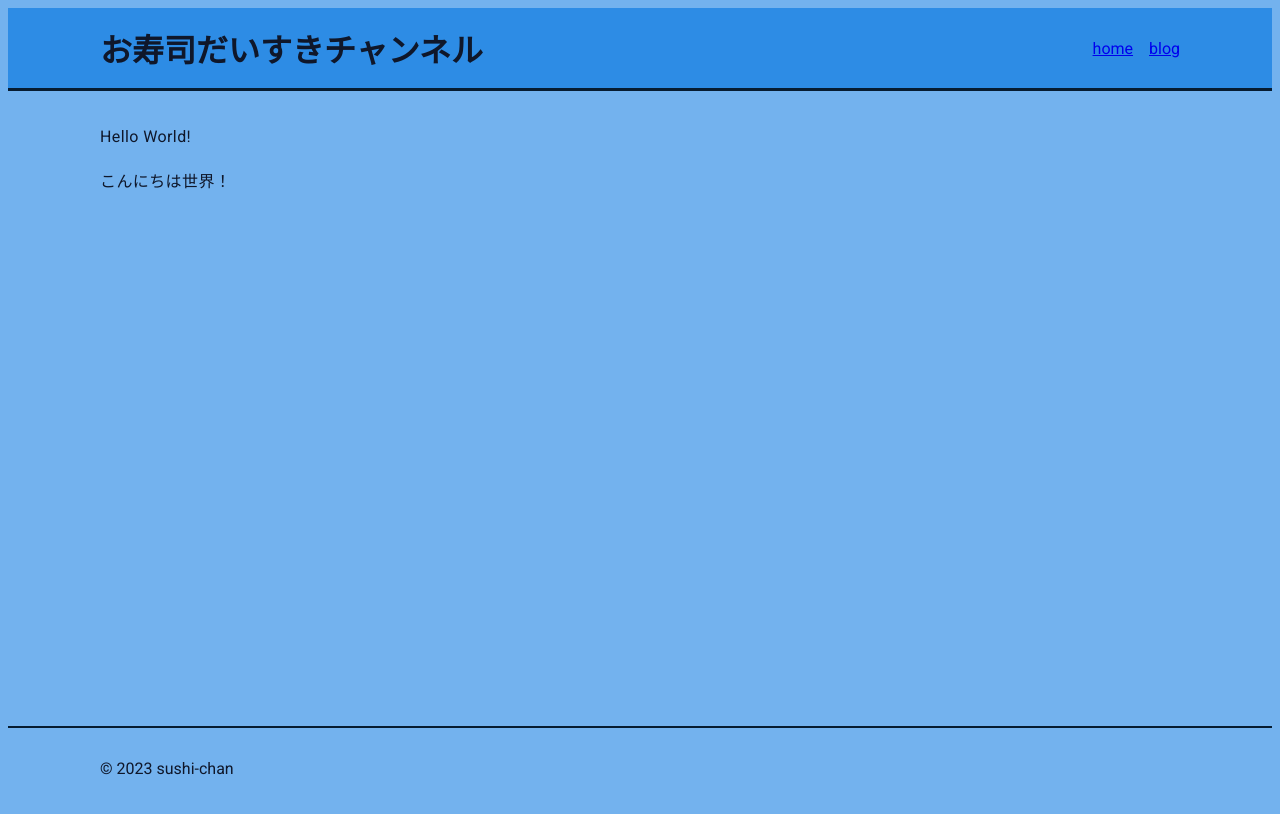
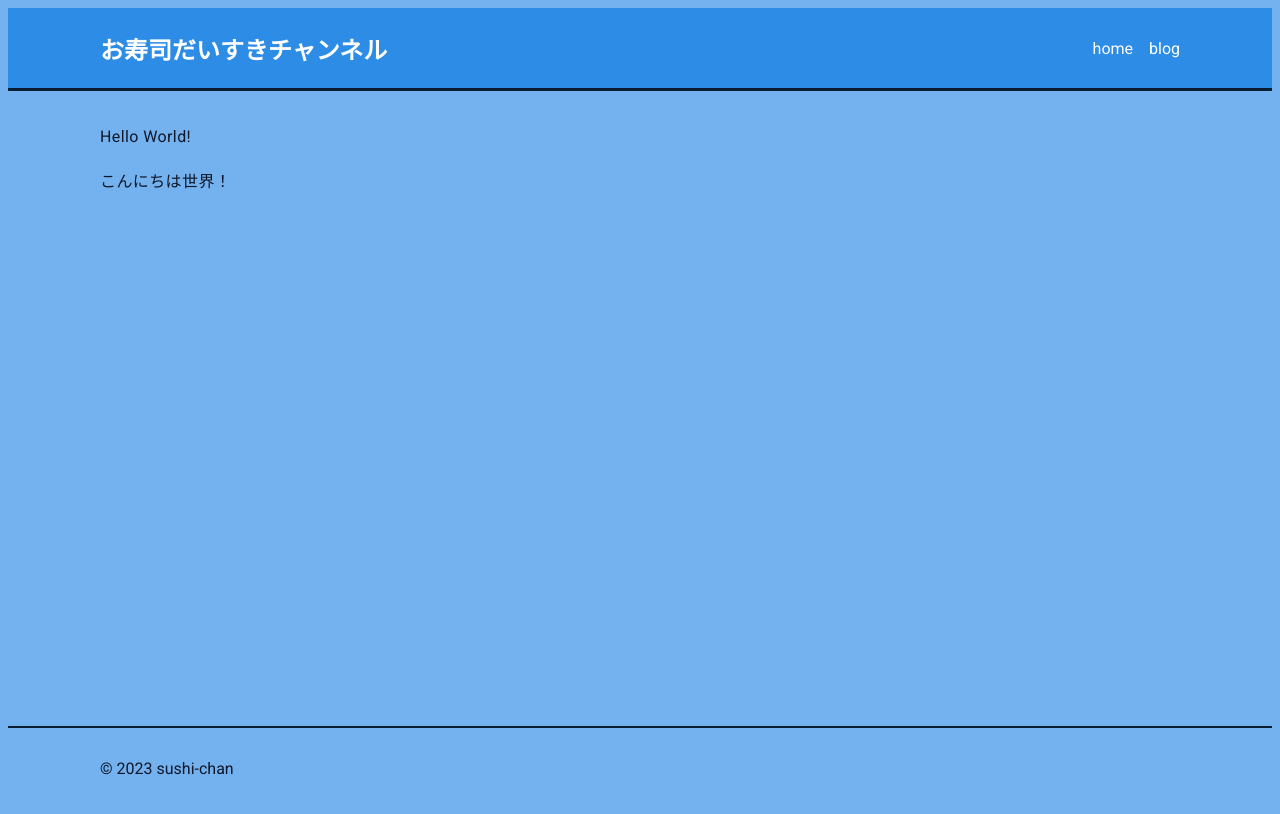
Before and after one commit to sushichan044/old.sushichan.live, a Next.js app: page / in a window 1280 px wide. Built offline with nearby package versions, Linux system fonts and the light colour scheme.

Commit message:
set link style in header

```diff
--- a/components/layout/header.module.scss
+++ b/components/layout/header.module.scss
@@ -1,3 +1,5 @@
+@use "/styles/mixins" as mix;
+
 $footer-height: 80px;
 
 .container {
@@ -16,9 +18,17 @@ $footer-height: 80px;
   max-width: 1080px;
   height: 100%;
   margin-inline: auto;
+
+  a {
+    color: #fff;
+    text-decoration: none;
+  }
 }
 
 .title {
-  font-size: 2rem;
+  font-size: 1rem;
   font-weight: 700;
+  @include mix.mq("md", min) {
+    font-size: 1.5rem;
+  }
 }
--- a/components/layout/header.tsx
+++ b/components/layout/header.tsx
@@ -1,3 +1,5 @@
+import Link from 'next/link'
+
 import styles from '@/components/layout/header.module.scss'
 import NavigationMenu from '@/components/navigation/navigationMenu'
 
@@ -5,7 +7,9 @@ const Header = () => {
   return (
     <header className={styles.container}>
       <div className={styles['header-inside']}>
-        <p className={styles.title}>お寿司だいすきチャンネル</p>
+        <Link href="/">
+          <p className={styles.title}>お寿司だいすきチャンネル</p>
+        </Link>
         <NavigationMenu />
       </div>
     </header>
```
